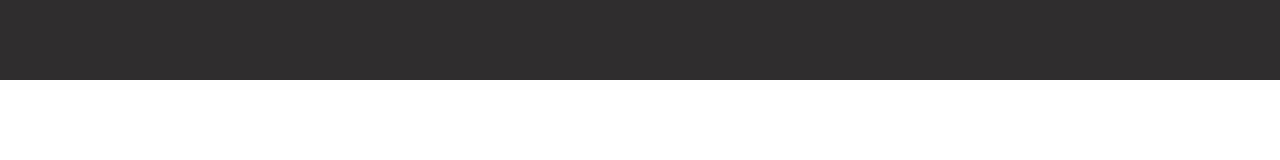
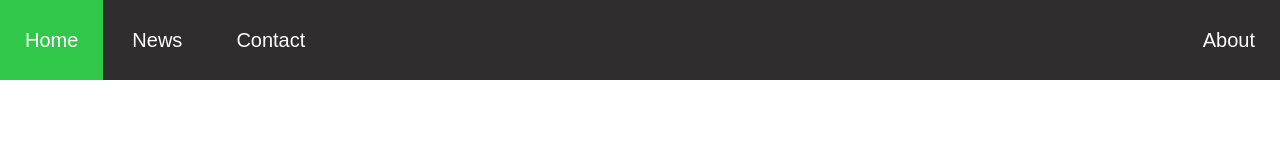
Before and after one commit to JATINHUTECH/Task-_1, a plain HTML site: page index.html in a window 1280 px wide. Drawn offline with Linux system fonts and the light colour scheme.

Commit message:
Add files via upload

```diff
--- a/app.css
+++ b/app.css
@@ -10,3 +10,32 @@ body{
     background-color: #2f2d2d;
     height: 80px;
 }
+
+.header-left {
+    display: block;
+    float: left;
+    margin: 29px 0;
+
+}
+
+.header-right {
+    display: block;
+    float: right;
+    margin: 29px 0;
+
+}
+
+a {
+
+    text-decoration:none;
+    color: white;
+    padding :  29px 25px;
+    font-family: sans-serif;
+    font-size: 20px;
+
+ }
+
+ a:hover {
+    background-color: rgb(49, 200, 74);
+
+  }
--- a/index.html
+++ b/index.html
@@ -12,7 +12,15 @@
 <body>
 
     <div class="header">
-
+        <div class="header-left">
+            <a href="home">Home</a>
+            <a href="News">News</a>
+            <a href="Contact">Contact</a>
+        </div>
+        <div class="header-right">
+            <a href="defalt">About</a>
+        </div>
+    </div>
 
 </body>
 
```
